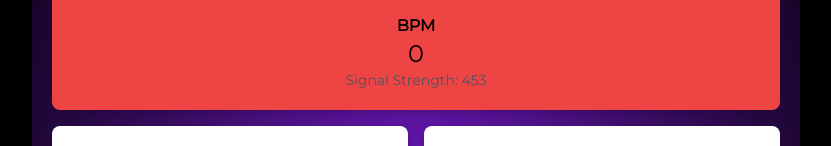
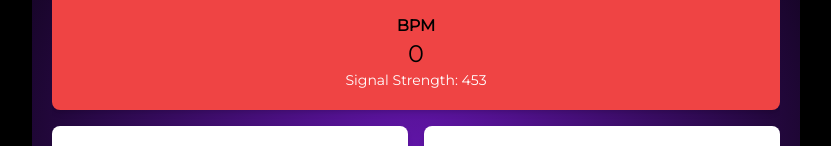
Before and after one commit to prof-lucassilva/app-mia, a React (Vite) app: page /data in a window 1280 px wide. Both pictures are taken after typing "Sample", "5" into the empty fields and a click on the button "Começar". Shown: the part 224-370 px from the top of the page, without its empty margins (224-1055 px from the left). Built offline with nearby package versions, Linux system fonts and the light colour scheme.

Commit message:
ajuste na cor do texto da legenda

```diff
--- a/src/pages/Data.tsx
+++ b/src/pages/Data.tsx
@@ -120,7 +120,7 @@
               >
                 {bpm}
               </motion.p>
-              <p className="text-sm text-gray-600">
+              <p className="text-sm text-white">
                 Signal Strength: {data.heart.sig}
               </p>
             </motion.div>
```
